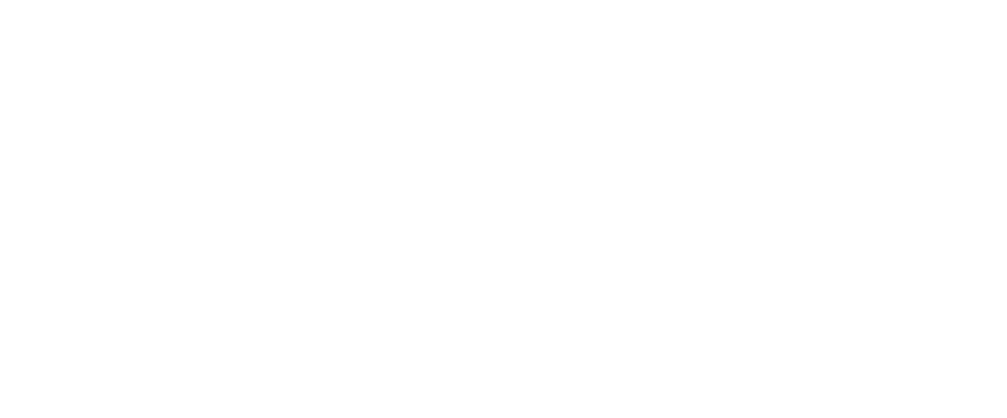
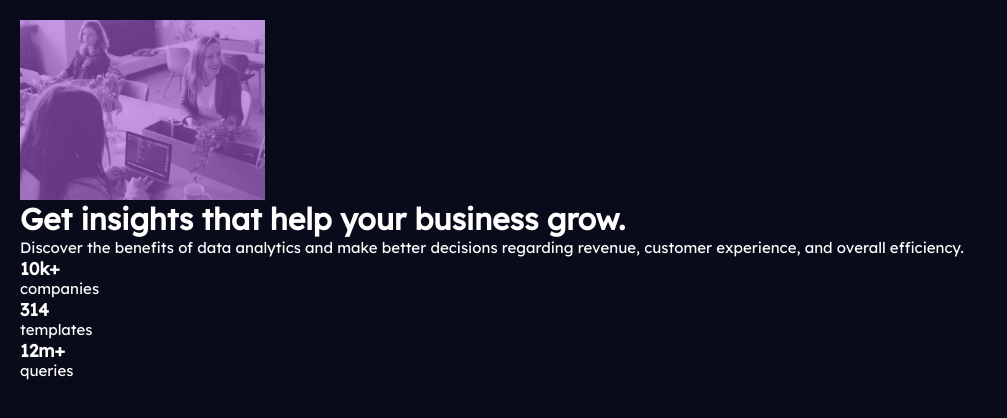
Before and after one commit to Mayur-Arde/stats-preview-card-component-main, a plain HTML site: page index.html in a window 1280 px wide. Shown: the whole page, without its empty margins (0-1007 px from the left). Drawn offline with Linux system fonts and the light colour scheme.

Commit message:
html and img bg done

```diff
--- a/index.html
+++ b/index.html
@@ -2,7 +2,8 @@
 <html lang="en">
 <head>
   <meta charset="UTF-8">
-  <meta name="viewport" content="width=device-width, initial-scale=1.0"> <!-- displays site properly based on user's device -->
+  <meta name="viewport" content="width=device-width, initial-scale=1.0">
+  <!-- displays site properly based on user's device -->
 
   <link rel="icon" type="image/png" sizes="32x32" href="./images/favicon-32x32.png">
 
@@ -10,7 +11,37 @@
   <link rel="stylesheet" href="./styles/normalize.css">
   <link rel="stylesheet" href="./styles/style.css">
 </head>
+
 <body>
+  <div class="container">
+    <div class="top-img">
+      <img src="./images/image-header-mobile.jpg" alt="image-header-mobile" class="header-img">
+    </div>
+    <div class="all-info">
+      <div class="top-info">
+        <h1>Get insights that help your business grow.</h1>
+        <P> Discover the benefits of data analytics and make better decisions regarding revenue, customer experience,
+          and overall efficiency.</P>
+      </div>
+      <div class="bottom-info">
+        <div class="datas">
+          <div class="data-info">
+            <h3>10k+</h3>
+            <p>companies</p>
+          </div>
+          <div class="data-info">
+            <h3>314</h3>
+            <p>templates</p>
+          </div>
+          <div class="data-info">
+            <h3>12m+</h3>
+            <p>queries</p>
+          </div>
+        </div>
+      </div>
+    </div>
+
+  </div>
 
   <!-- Get insights that help your business grow.
 
@@ -26,4 +57,5 @@
     Coded by <a href="#">Your Name Here</a>.
   </div> -->
 </body>
+
 </html>
--- a/styles/style.css
+++ b/styles/style.css
@@ -1,17 +1,66 @@
 @import url('https://fonts.googleapis.com/css2?family=Inter:wght@400;700&family=Lexend+Deca&display=swap');
 
+:root {
+  /* primary */
+  --veryDarklue: hsl(233, 47%, 7%);
+  --darkDesaturatedBlue: hsl(244, 38%, 16%);
+  --softViolet: hsl(277, 64%, 61%);
 
-html{
+  /* natural */
+  --White: hsl(0, 0%, 100%);
+  --transparentWhite: hsla(0, 0%, 100%, 0.75);
+  --slightlyTransparentWhite: hsla(0, 0%, 100%, 0.6);
+}
+
+html {
   font-size: 15px;
 }
 
-*{
+* {
   margin: 0;
   padding: 0;
-  box-sizing: border-box ;
+  box-sizing: border-box;
   font-family: 'Inter', sans-serif;
   font-family: 'Lexend Deca', sans-serif;
 }
+
+body{
+  background: var(--veryDarklue);
+  width: 100vw;
+  height: 100vh;
+  color: var(--White);
+}
+
+.container{
+  margin: 20px;
+}
+
+.top-img{
+    height: 180px;
+    width: 245px;
+    background:var(--softViolet);
+    overflow: hidden;
+}
+
+.header-img{
+  width: 250px;
+      background:var(--softViolet);
+    overflow: hidden;
+  object-fit: contain;
+  opacity: 0.4;
+}
+
+
+
+
+
+
+
 /* .attribution */
-.attribution { font-size: 11px; text-align: center; }
-.attribution a { color: hsl(228, 45%, 44%); }
+.attribution {
+  font-size: 11px;
+  text-align: center;
+}
+.attribution a {
+  color: hsl(228, 45%, 44%);
+}
```
Also changed, not shown: 1 other file.
